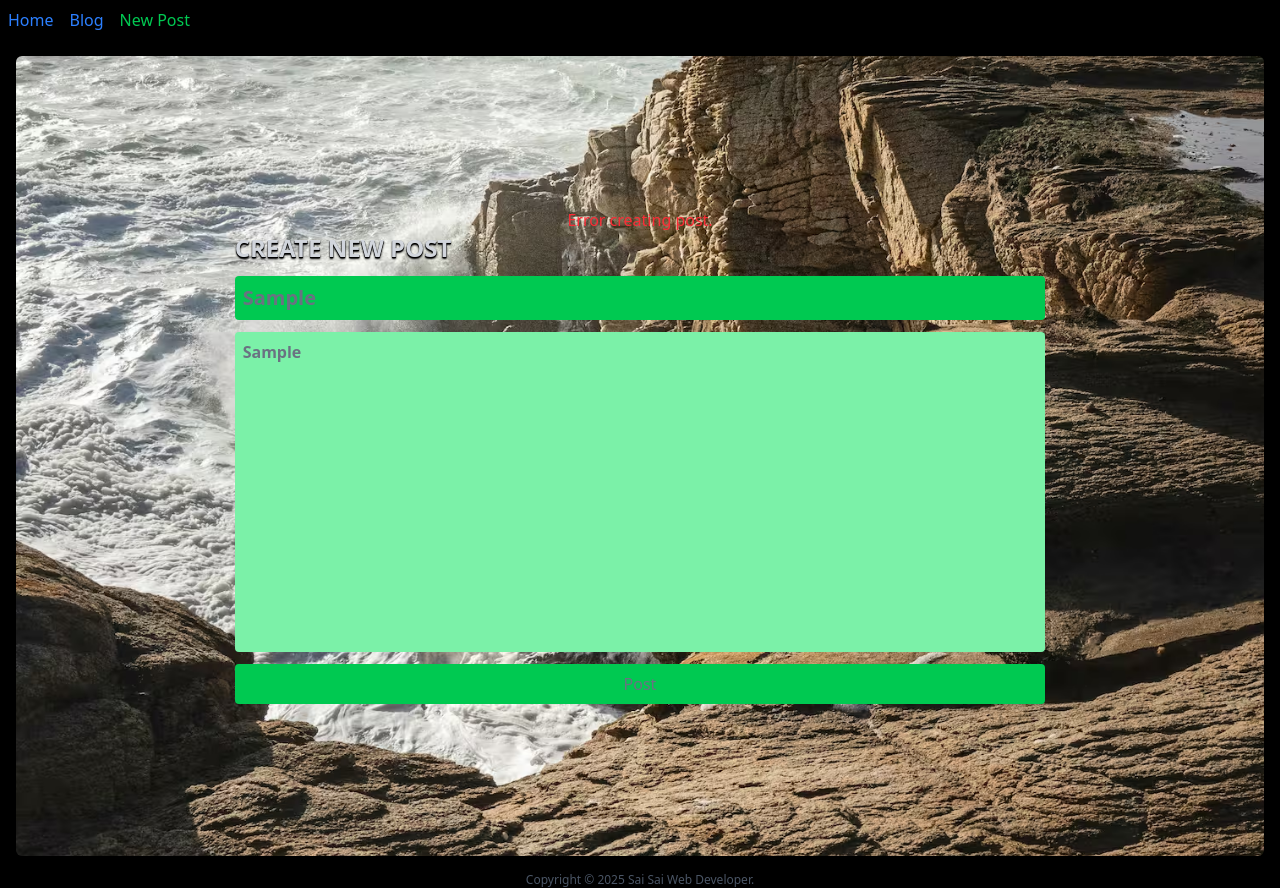
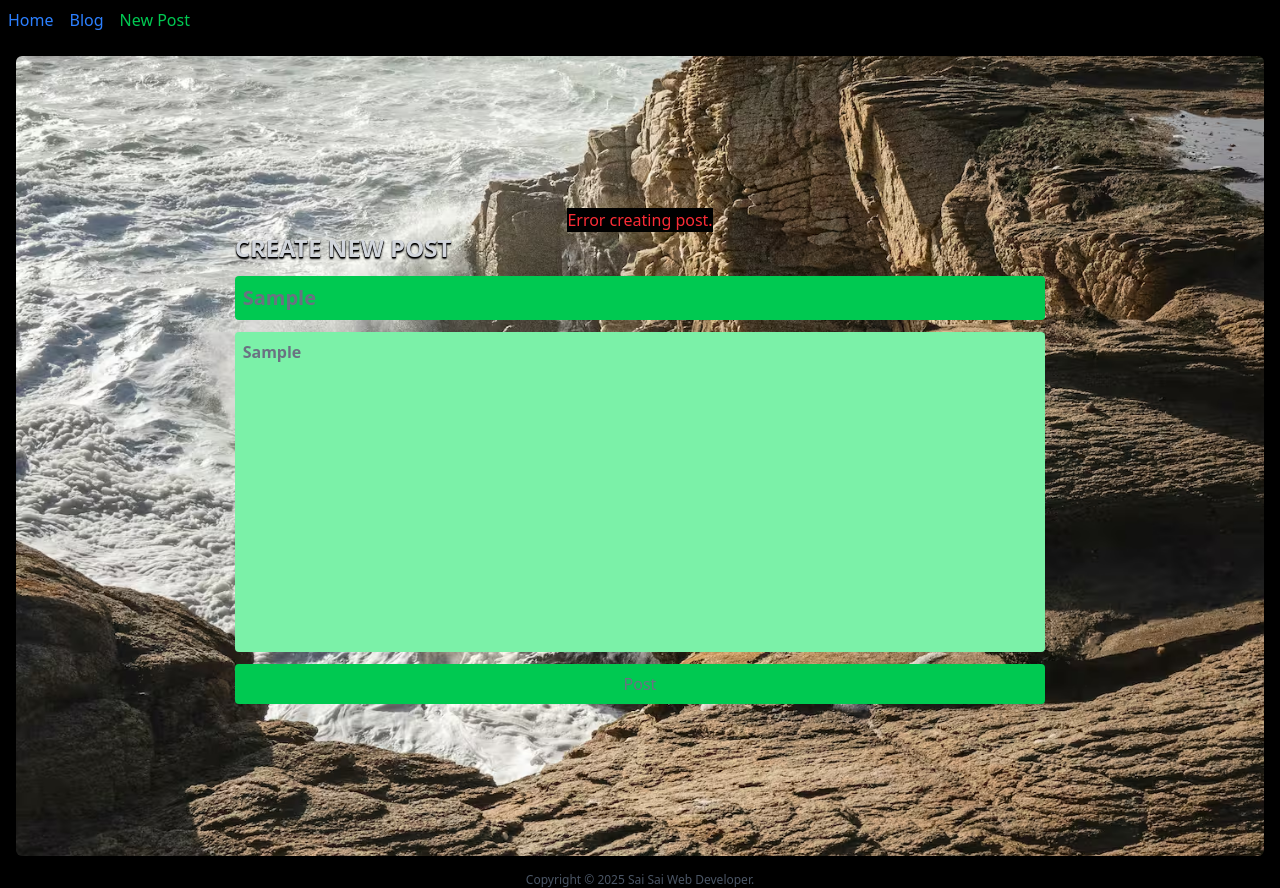
Before and after one commit to zeethonSE/my-blog, a React (Vite) app in the folder frontend/: page /new-post in a window 1280 px wide. Both pictures are taken after typing "Sample", "Sample" into the empty fields and a click on the button "Post". Built offline with nearby package versions, Linux system fonts and the light colour scheme; no server answers.

Commit message:
Update NewPost

```diff
--- a/frontend/src/pages/NewPost.jsx
+++ b/frontend/src/pages/NewPost.jsx
@@ -31,7 +31,7 @@ function NewPost(){
         <div className="h-screen rounded-md bg-cover bg-center bg-[url('/clement-proust.avif')]">
 
             <div className="p-4 h-screen content-center justify-items-center">
-                {error && <p className="text-red-500">{error}</p>}
+                {error && <p className="text-red-500 bg-black">{error}</p>}
                 <form onSubmit={handleSubmit} className="flex flex-col gap-3 w-full md:w-2/3">
                 <h3 className="text-sm text-shadow-sm text-shadow-black fond-bold font-semibold text-gray-300 md:text-2xl">CREATE NEW POST</h3>
                 <input
```
